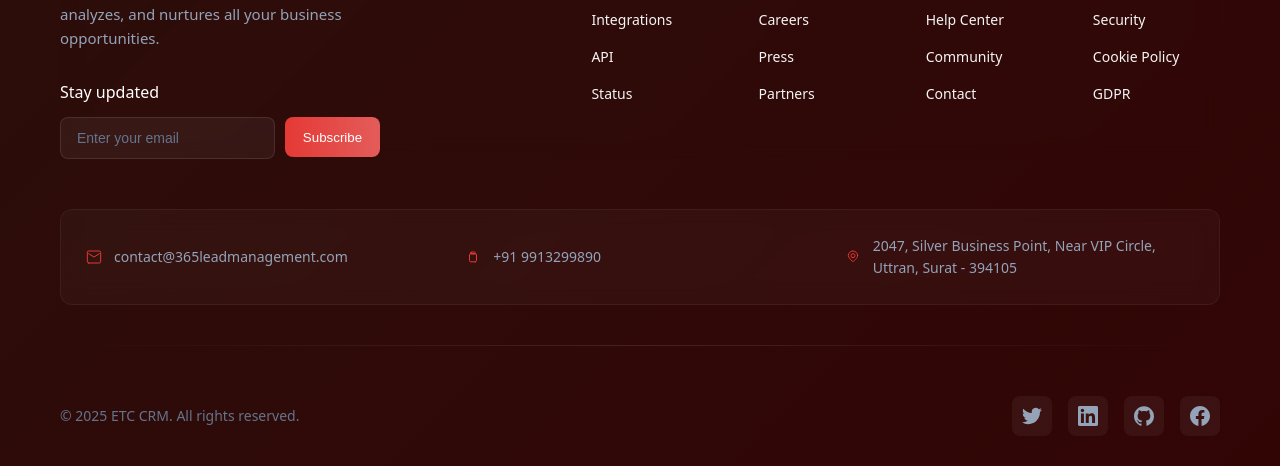
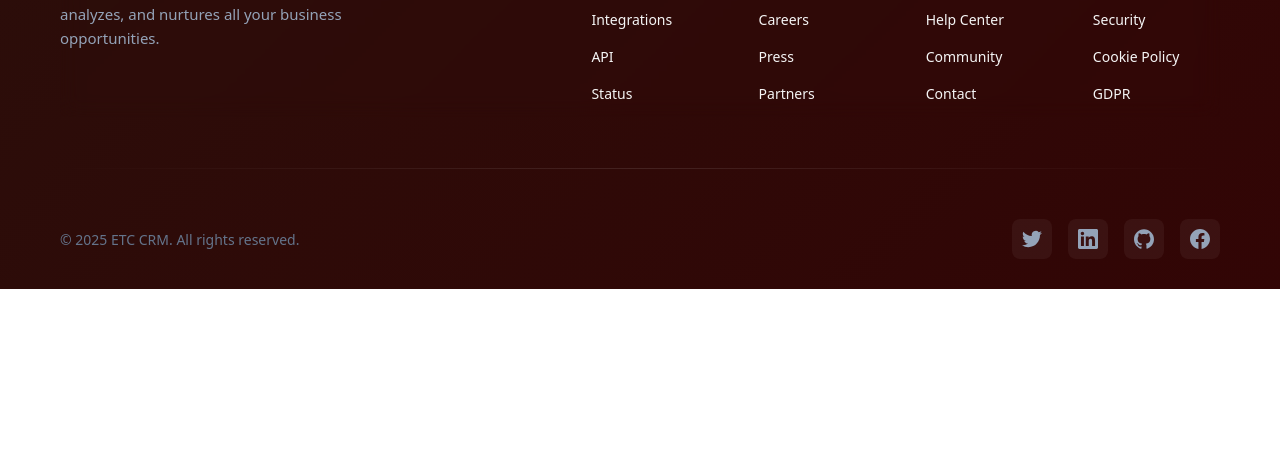
Before and after one commit to tazi00/etc_landing, a plain HTML site: page index.html in a window 1280 px wide. Shown: the part 11011-11477 px from the top of the page. After the commit the page ends 11300 px from the top, so only its background shows below. Drawn offline with Linux system fonts and the light colour scheme; a web font is replaced by a local one.

Commit message:
new changes

```diff
--- a/index.html
+++ b/index.html
@@ -1633,13 +1633,13 @@
               all your business opportunities.
             </p>
 
-            <div class="newsletter">
+            <!-- <div class="newsletter">
               <h4>Stay updated</h4>
               <div class="newsletter-form">
                 <input type="email" placeholder="Enter your email" />
                 <button class="btn btn-primary" type="submit">Subscribe</button>
               </div>
-            </div>
+            </div> -->
           </div>
 
           <!-- Links Grid -->
@@ -1691,7 +1691,7 @@
         </div>
 
         <!-- Contact Info -->
-        <div class="contact-info">
+        <!-- <div class="contact-info">
           <div class="contact-item">
             <svg
               class="contact-icon"
@@ -1768,7 +1768,7 @@
               394105</span
             >
           </div>
-        </div>
+        </div> -->
 
         <!-- Divider -->
         <div class="footer-divider"></div>
```
Also changed, not shown: 1 other file.
